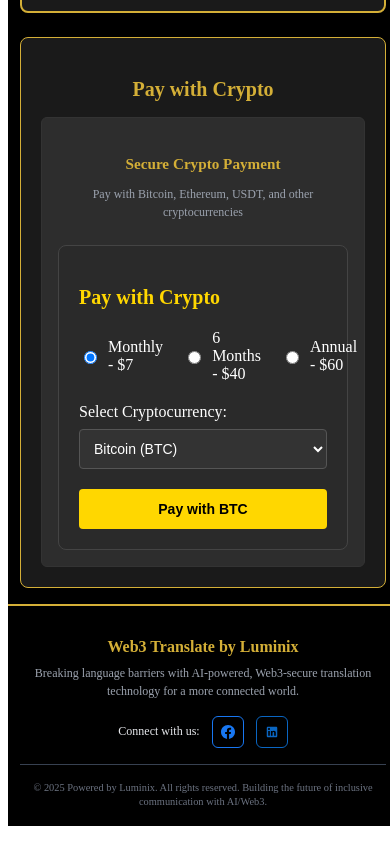
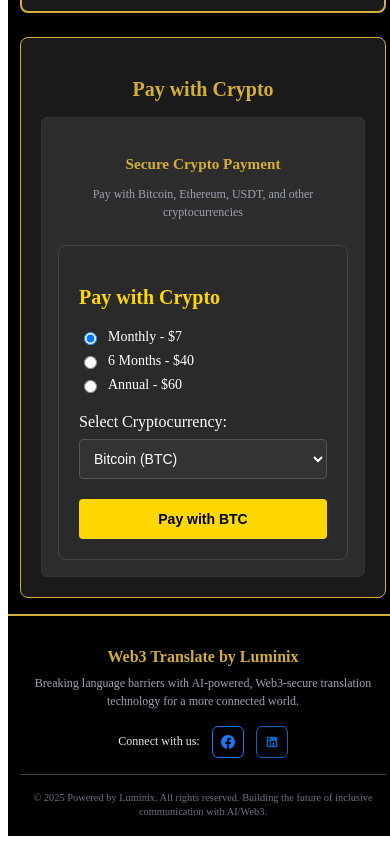
Before and after one commit to lauritalkdev/web3-translation-website, a React (Vite) app: page /billing in a window 390 px wide. Shown: the part 850-1694 px from the top of the page. Built offline with nearby package versions, Linux system fonts and the light colour scheme.

Commit message:
updated the CryptoPayment file to enhance UX for the Billing page

```diff
--- a/src/components/CryptoPayment.css
+++ b/src/components/CryptoPayment.css
@@ -4,6 +4,9 @@
   border-radius: 8px;
   border: 1px solid #444;
   margin: 0;
+  max-width: 100%;
+  overflow: hidden;
+  box-sizing: border-box;
 }
 
 .crypto-payment h3 {
@@ -14,8 +17,13 @@
 
 .plan-selection {
   display: flex;
-  gap: 20px;
+  flex-wrap: wrap;
+  gap: 10px;
   margin-bottom: 20px;
+  justify-content: center;
+  width: 100%;
+  max-width: 100%;
+  box-sizing: border-box;
 }
 
 .plan-selection label {
@@ -24,10 +32,15 @@
   align-items: center;
   gap: 8px;
   cursor: pointer;
+  white-space: nowrap;
+  font-size: 14px;
 }
 
 .currency-selection {
   margin-bottom: 20px;
+  width: 100%;
+  max-width: 100%;
+  box-sizing: border-box;
 }
 
 .currency-selection label {
@@ -45,6 +58,8 @@
   background: #333;
   color: white;
   font-size: 14px;
+  max-width: 100%;
+  box-sizing: border-box;
 }
 
 .pay-button {
@@ -58,6 +73,7 @@
   cursor: pointer;
   font-size: 14px;
   transition: background-color 0.2s;
+  box-sizing: border-box;
 }
 
 .pay-button:hover:not(:disabled) {
@@ -69,3 +85,17 @@
   cursor: not-allowed;
   color: #999;
 }
+
+/* For very small screens */
+@media (max-width: 480px) {
+  .plan-selection {
+    flex-direction: column;
+    align-items: flex-start;
+    gap: 8px;
+  }
+
+  .plan-selection label {
+    width: 100%;
+    justify-content: flex-start;
+  }
+}
```
